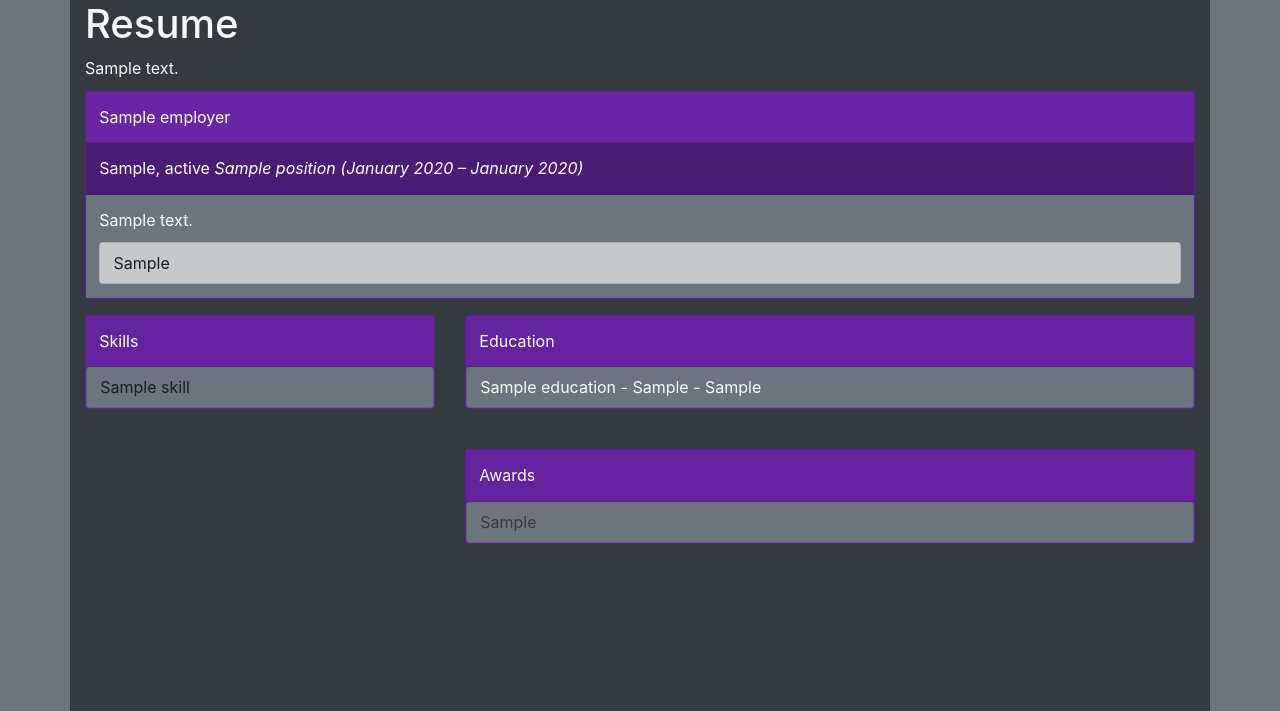
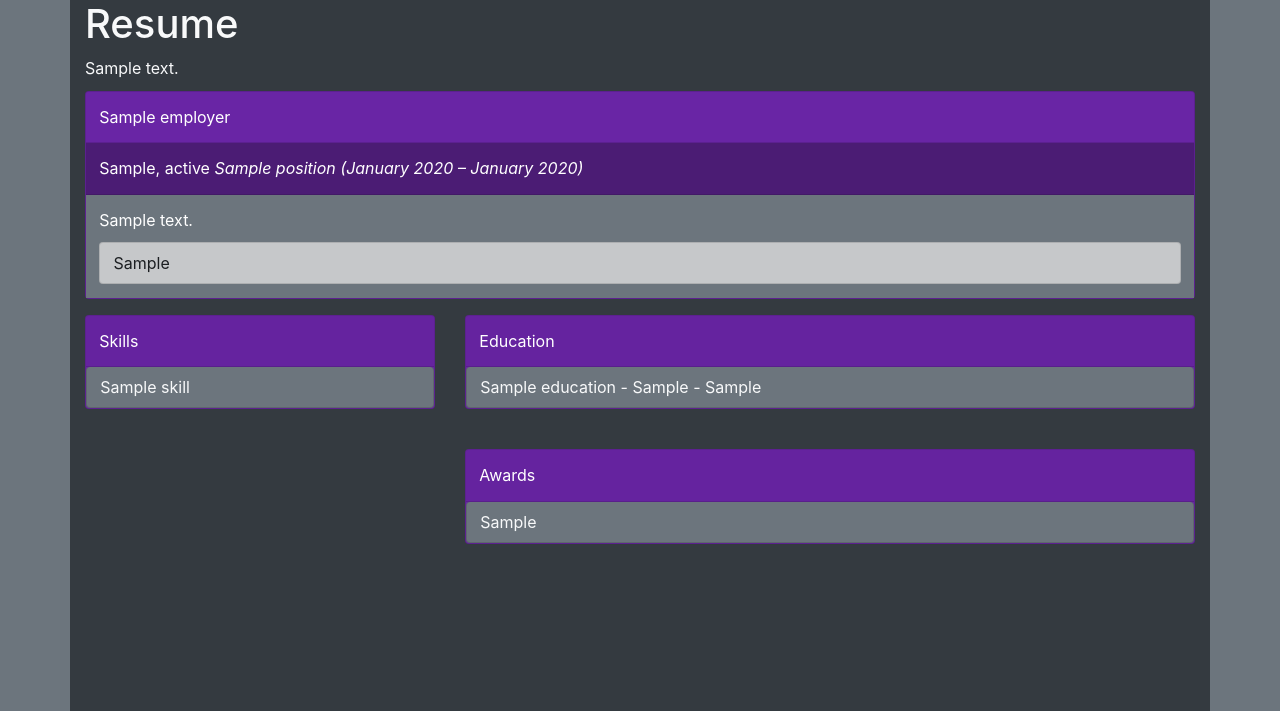
Before and after one commit to valinkrai/django-personal-website, a Django app: template resume/templates/resume.html in a window 1280 px wide. Shown: the part 56-767 px from the top of the page. Run offline with Django 3.2, Linux system fonts and the light colour scheme; tables that the repository leaves empty hold one stand-in row (values such as "Sample post"); the template is opened without the code that fills it: values that come from a table or form of the project are taken from there, most other values are stand-ins (such as "Sample title", 1, 10 or a date in 2020); some libraries are stand-ins or nearby versions.

Commit message:
Fixed text color for resume

```diff
--- a/resume/templates/resume.html
+++ b/resume/templates/resume.html
@@ -43,7 +43,7 @@
     <div class="card-header">Skills</div>
       <ul class="list-group">
         {% for skill in skills %}
-          <li class="list-group-item list-group-item-dark bg-secondary">{{skill.name}}</li>
+          <li class="list-group-item list-group-item-dark bg-secondary text-light">{{skill.name}}</li>
         {% endfor %}
       </ul>
     </div><!-- card -->
@@ -62,7 +62,7 @@
       <div class="card-header">Awards</div>
       <ul class="list-group">
         {% for award in awards %}
-          <li class="list-group-item list-group-item-dark bg-secondary"><a class="text-dark" href="{{award.link}}">{{award.event_string}}</a></li>
+          <li class="list-group-item list-group-item-dark bg-secondary"><a class="text-light" href="{{award.link}}">{{award.event_string}}</a></li>
         {% endfor %}
       </ul>
     </div>
```
